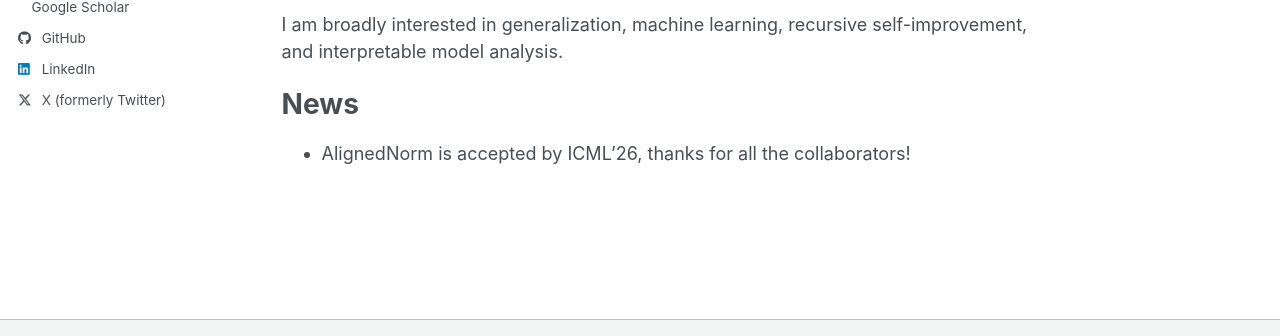
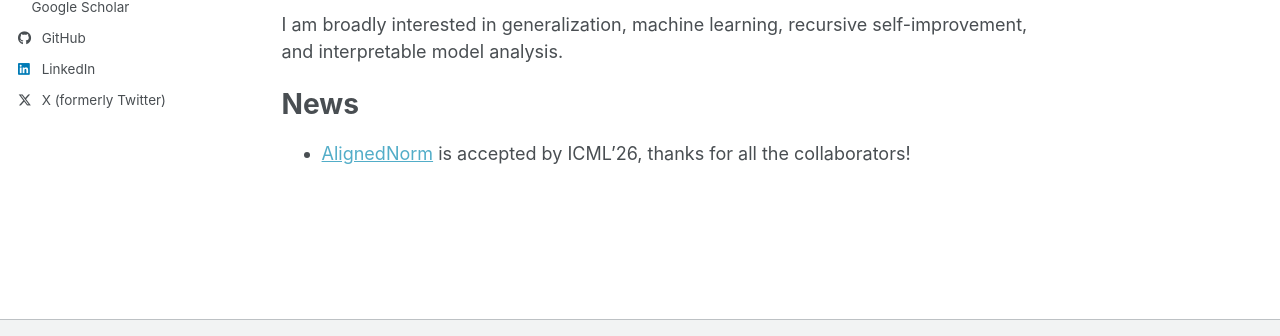
Before and after one commit to QByteM/QByteM.github.io, a Jekyll site: the page built from _pages/about.md, in a window 1280 px wide. Shown: the part 470-806 px from the top of the page. Built offline with Jekyll 4.4.1, drawn with Linux system fonts in a browser that asks for light colours; a style sheet for code colours, icons or effects is not loaded; some of the changed lines change nothing that is shown.

Commit message:
Link AlignedNorm news item

```diff
--- a/_pages/about.md
+++ b/_pages/about.md
@@ -17,4 +17,4 @@ I am broadly interested in generalization, machine learning, recursive self-impr
 
 News
 ======
-- AlignedNorm is accepted by ICML'26, thanks for all the collaborators!
+- [AlignedNorm](https://qbytem.github.io/alignednorm/) is accepted by ICML'26, thanks for all the collaborators!
```
